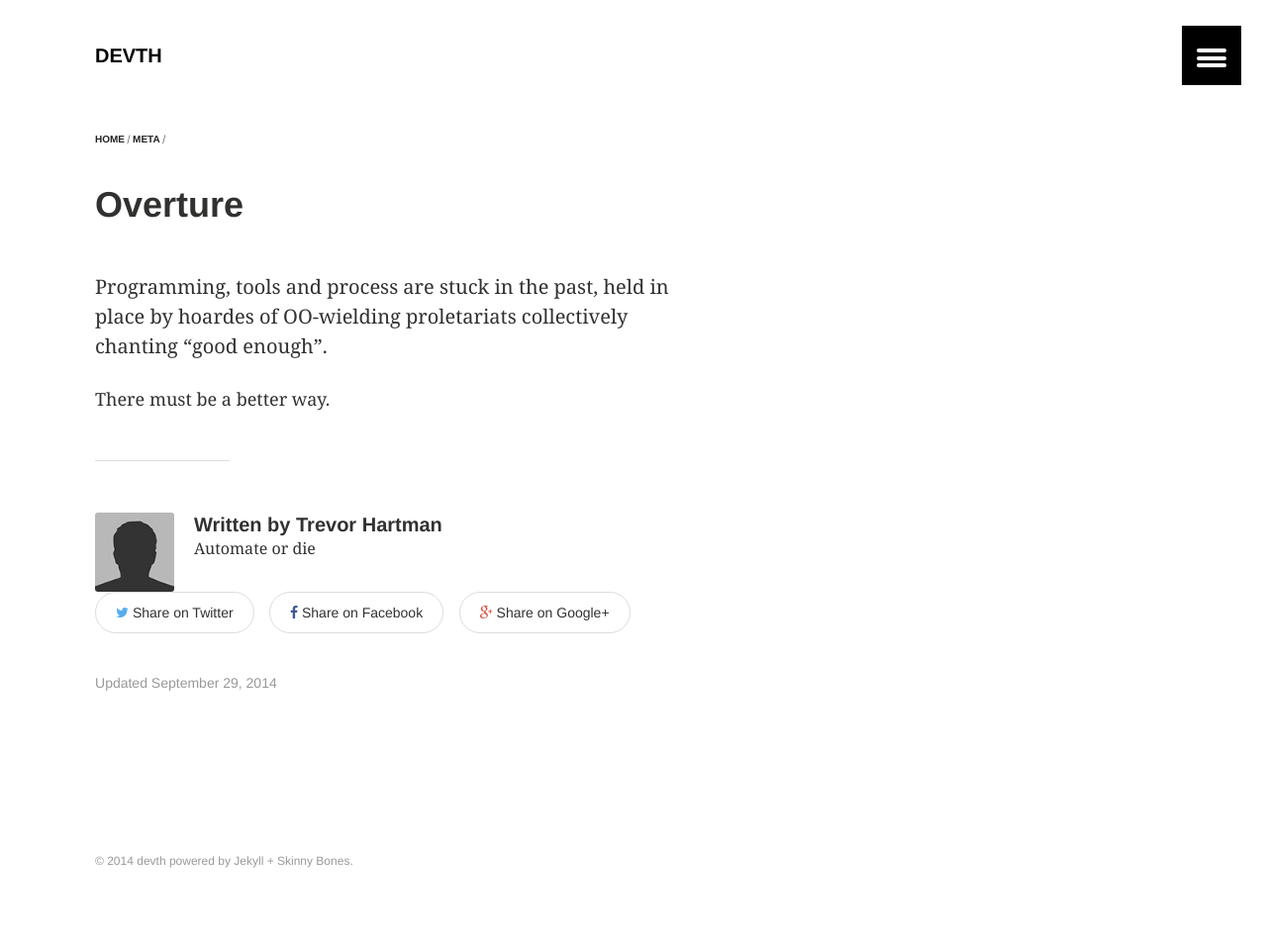
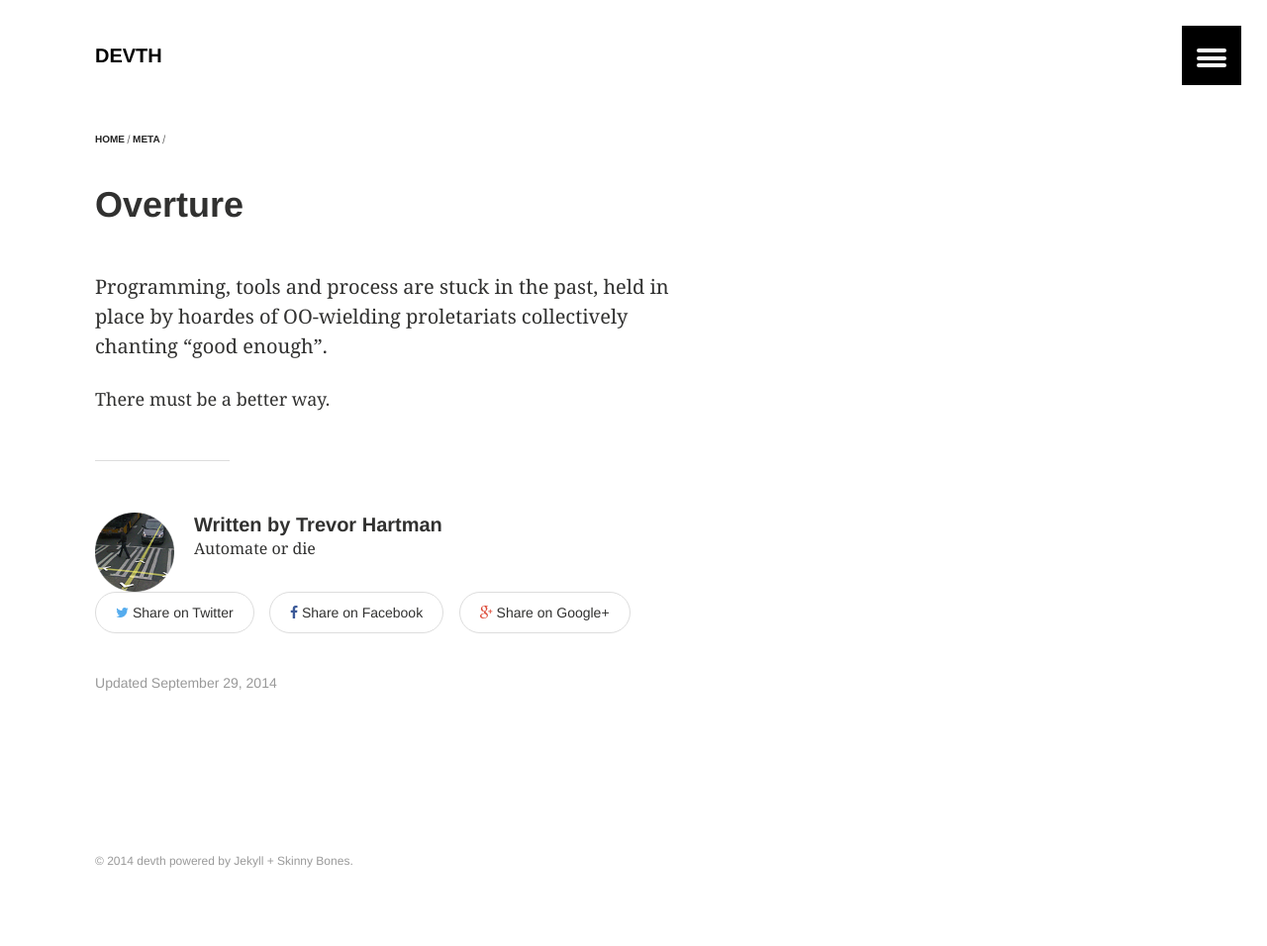
Before and after one commit to devth/devth.github.com, a Jekyll site: the page built from _posts/2014-09-29-overture.md, in a window 1280 px wide. Shown: the whole page at 99% size. Built offline with Jekyll 4.4.1, drawn with Linux system fonts in a browser that asks for light colours.

Commit message:
Add bio photo

```diff
--- a/_config.yml
+++ b/_config.yml
@@ -28,7 +28,7 @@
     ad-client:
     ad-slot:
   bio: Automate or die
-  avatar: bio-photo.jpg # 160x160 px image for author byline
+  avatar: bio-photo.png # 160x160 px image for author byline
 disqus-shortname:
 
 
```
Also changed, not shown: images/bio-photo.jpg (deleted), images/bio-photo.png (added).
